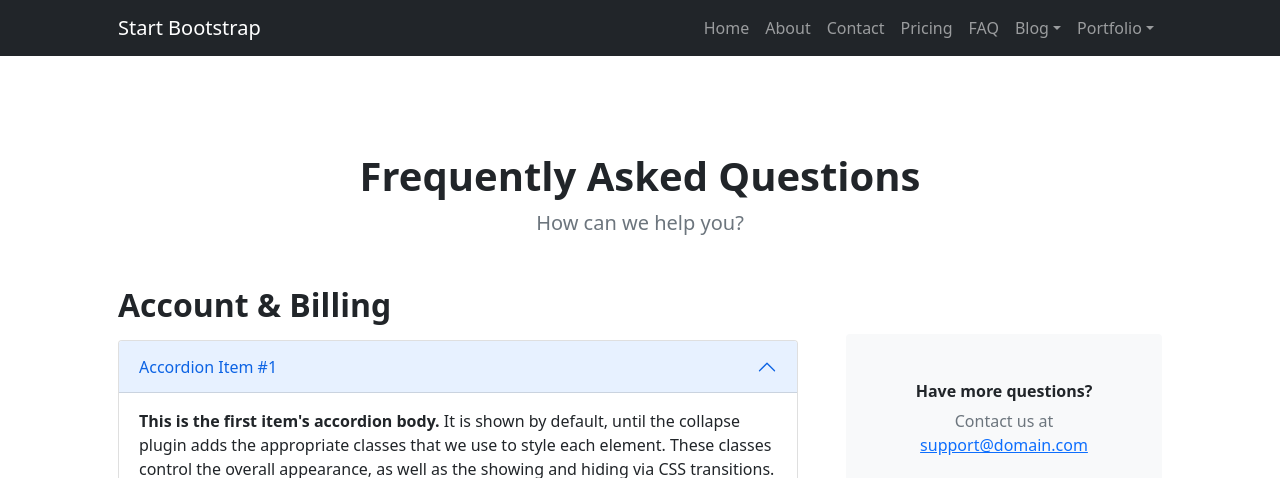
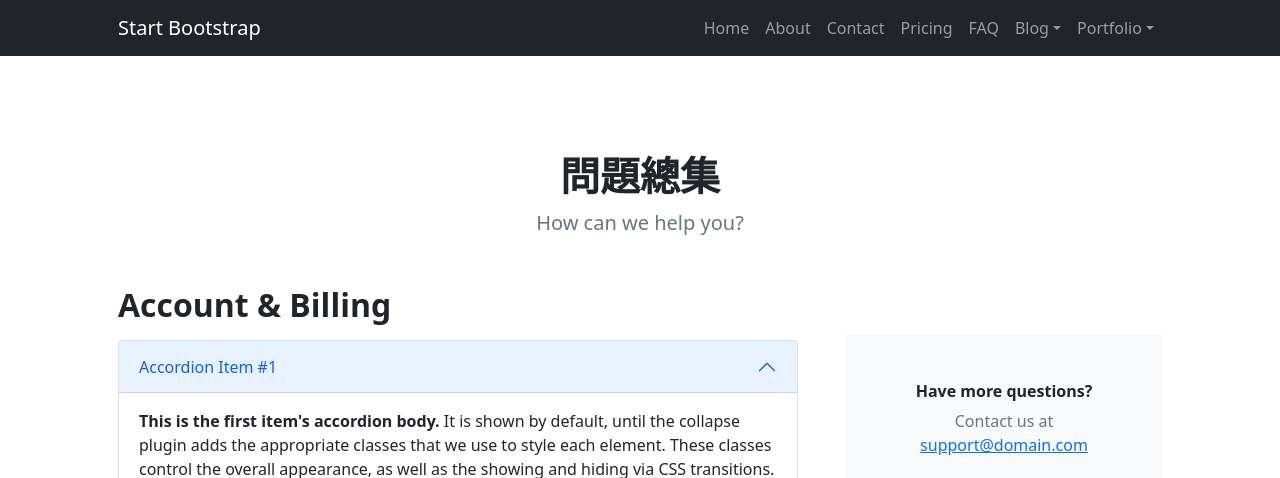
Before and after one commit to joanna9m/chihlee_open, a plain HTML site: page faq.html in a window 1280 px wide. Shown: the top 478 px of the page. Drawn offline with nearby package versions, Linux system fonts and the light colour scheme.

Commit message:
update faq.html

```diff
--- a/faq.html
+++ b/faq.html
@@ -49,7 +49,7 @@
             <section class="py-5">
                 <div class="container px-5 my-5">
                     <div class="text-center mb-5">
-                        <h1 class="fw-bolder">Frequently Asked Questions</h1>
+                        <h1 class="fw-bolder">問題總集</h1>
                         <p class="lead fw-normal text-muted mb-0">How can we help you?</p>
                     </div>
                     <div class="row gx-5">
```
